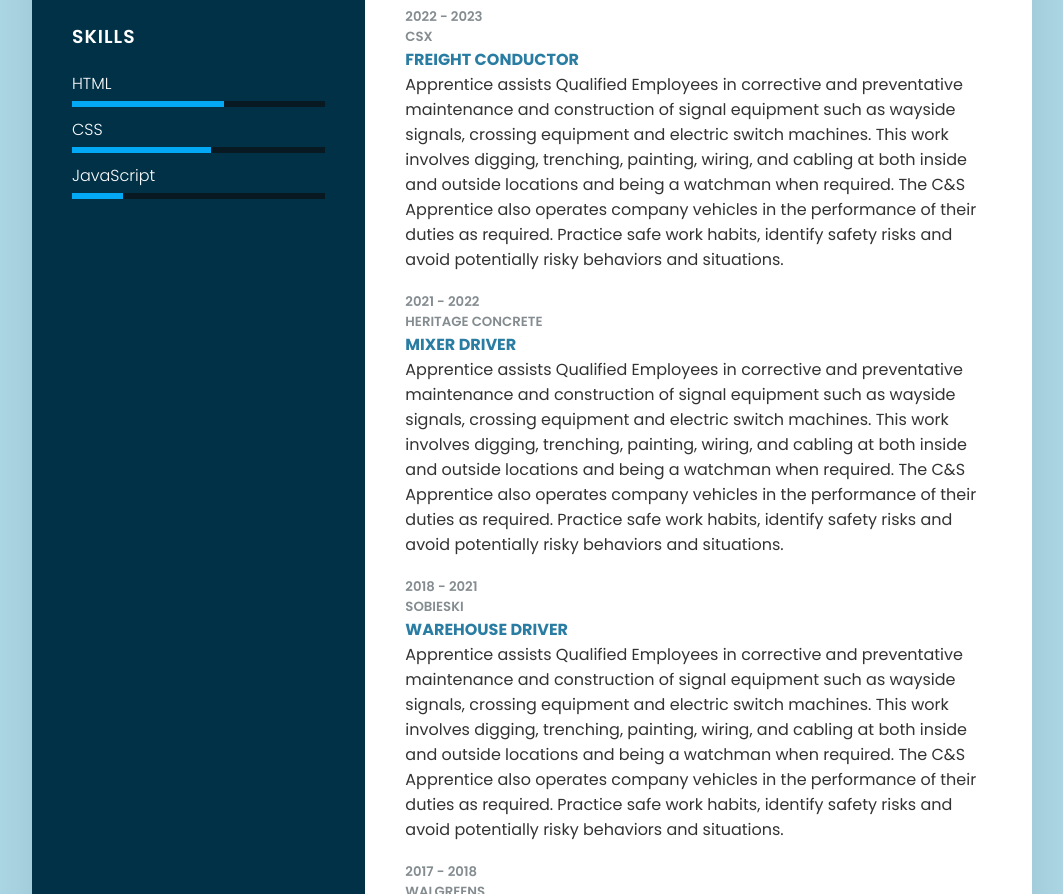
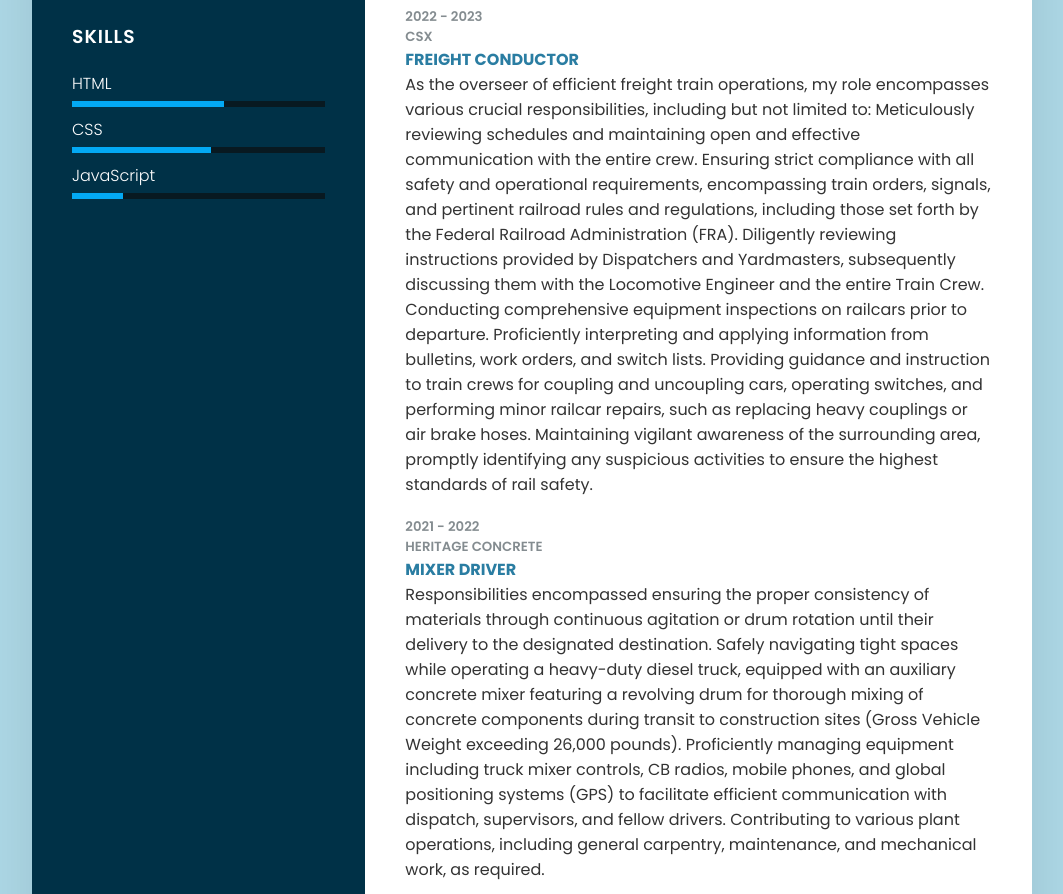
Before and after one commit to moekaoui/Landing_Page, a plain HTML site: page index.html in a window 1280 px wide. Shown: the part 818-1712 px from the top of the page, without its empty margins (108-1171 px from the left). Drawn offline with Linux system fonts and the light colour scheme.

Commit message:
Update index.html

```diff
--- a/index.html
+++ b/index.html
@@ -103,7 +103,7 @@
                     </div>
                     <div class="text">
                         <h4>Freight Conductor</h4>
-                        <p>Apprentice assists Qualified Employees in corrective and preventative maintenance and construction of signal equipment such as wayside signals, crossing equipment and electric switch machines.  This work involves digging, trenching, painting, wiring, and cabling at both inside and outside locations and being a watchman when required. The C&S Apprentice also operates company vehicles in the performance of their duties as required. Practice safe work habits, identify safety risks and avoid potentially risky behaviors and situations.</p>
+                        <p>As the overseer of efficient freight train operations, my role encompasses various crucial responsibilities, including but not limited to: Meticulously reviewing schedules and maintaining open and effective communication with the entire crew. Ensuring strict compliance with all safety and operational requirements, encompassing train orders, signals, and pertinent railroad rules and regulations, including those set forth by the Federal Railroad Administration (FRA). Diligently reviewing instructions provided by Dispatchers and Yardmasters, subsequently discussing them with the Locomotive Engineer and the entire Train Crew. Conducting comprehensive equipment inspections on railcars prior to departure. Proficiently interpreting and applying information from bulletins, work orders, and switch lists. Providing guidance and instruction to train crews for coupling and uncoupling cars, operating switches, and performing minor railcar repairs, such as replacing heavy couplings or air brake hoses. Maintaining vigilant awareness of the surrounding area, promptly identifying any suspicious activities to ensure the highest standards of rail safety.</p>
                     </div>
                     <div class="box">
                         <div class="year_company">
@@ -112,7 +112,7 @@
                         </div>
                         <div class="text">
                             <h4>Mixer Driver</h4>
-                            <p>Apprentice assists Qualified Employees in corrective and preventative maintenance and construction of signal equipment such as wayside signals, crossing equipment and electric switch machines.  This work involves digging, trenching, painting, wiring, and cabling at both inside and outside locations and being a watchman when required. The C&S Apprentice also operates company vehicles in the performance of their duties as required. Practice safe work habits, identify safety risks and avoid potentially risky behaviors and situations.</p>
+                            <p>Responsibilities encompassed ensuring the proper consistency of materials through continuous agitation or drum rotation until their delivery to the designated destination. Safely navigating tight spaces while operating a heavy-duty diesel truck, equipped with an auxiliary concrete mixer featuring a revolving drum for thorough mixing of concrete components during transit to construction sites (Gross Vehicle Weight exceeding 26,000 pounds). Proficiently managing equipment including truck mixer controls, CB radios, mobile phones, and global positioning systems (GPS) to facilitate efficient communication with dispatch, supervisors, and fellow drivers. Contributing to various plant operations, including general carpentry, maintenance, and mechanical work, as required.</p>
                         </div>
                         <div class="box">
                             <div class="year_company">
@@ -121,7 +121,7 @@
                             </div>
                             <div class="text">
                                 <h4>Warehouse Driver</h4>
-                                <p>Apprentice assists Qualified Employees in corrective and preventative maintenance and construction of signal equipment such as wayside signals, crossing equipment and electric switch machines.  This work involves digging, trenching, painting, wiring, and cabling at both inside and outside locations and being a watchman when required. The C&S Apprentice also operates company vehicles in the performance of their duties as required. Practice safe work habits, identify safety risks and avoid potentially risky behaviors and situations.</p>
+                                <p>As the responsible driver for the safe transportation of goods between locations, my duties included adhering to traffic regulations while ensuring secure unloading and timely delivery at destinations. Effectively communicated and coordinated with dispatchers to optimize transportation efficiency. Ensured meticulous cargo arrangement and balanced distribution within the vehicle. Maintained a comprehensive log of working hours in strict compliance with state and federal regulations. Diligently addressed and rectified any mechanical issues with the vehicle prior to commencing each journey.</p>
                             </div>
                             <div class="box">
                                 <div class="year_company">
```
